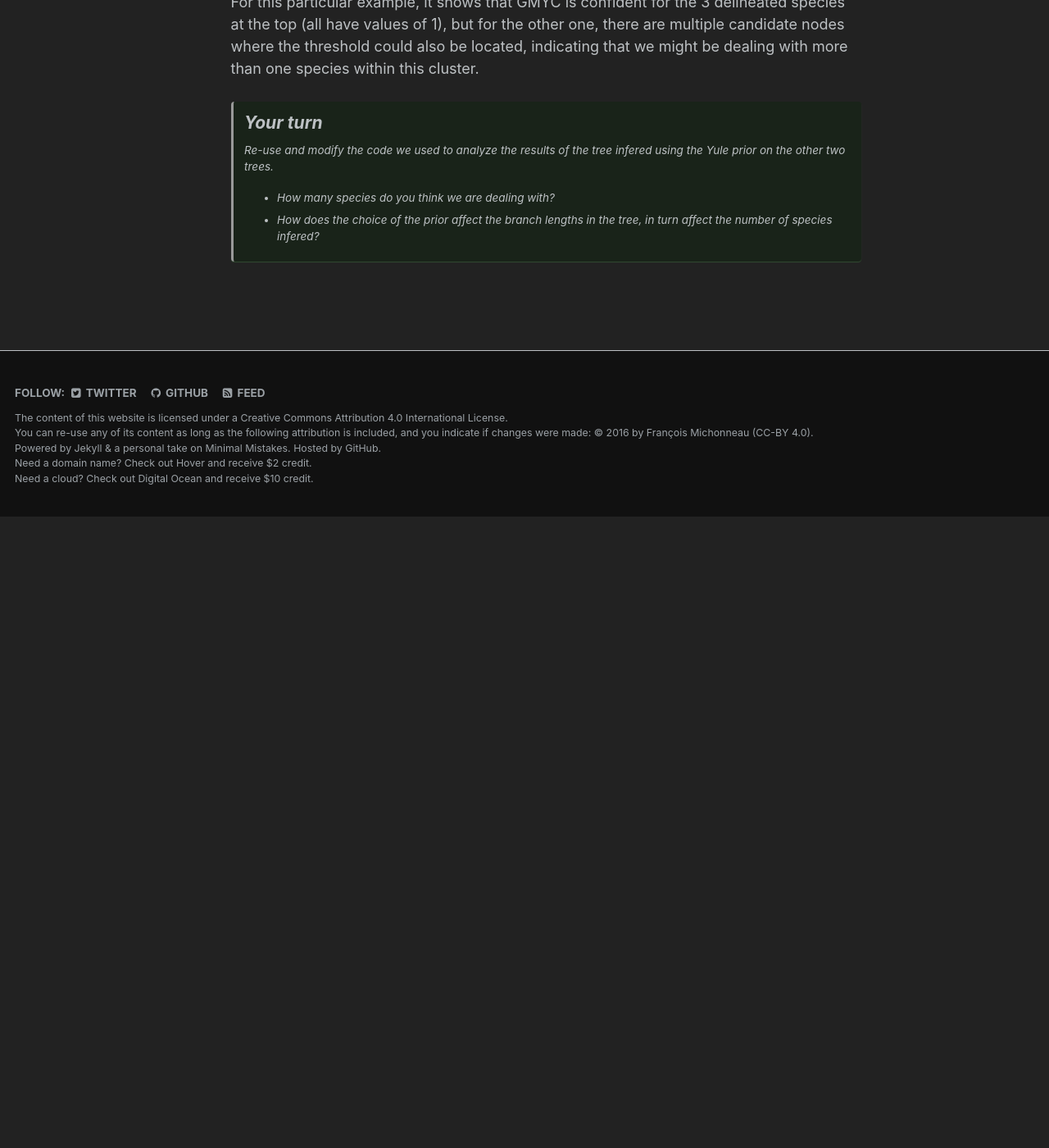
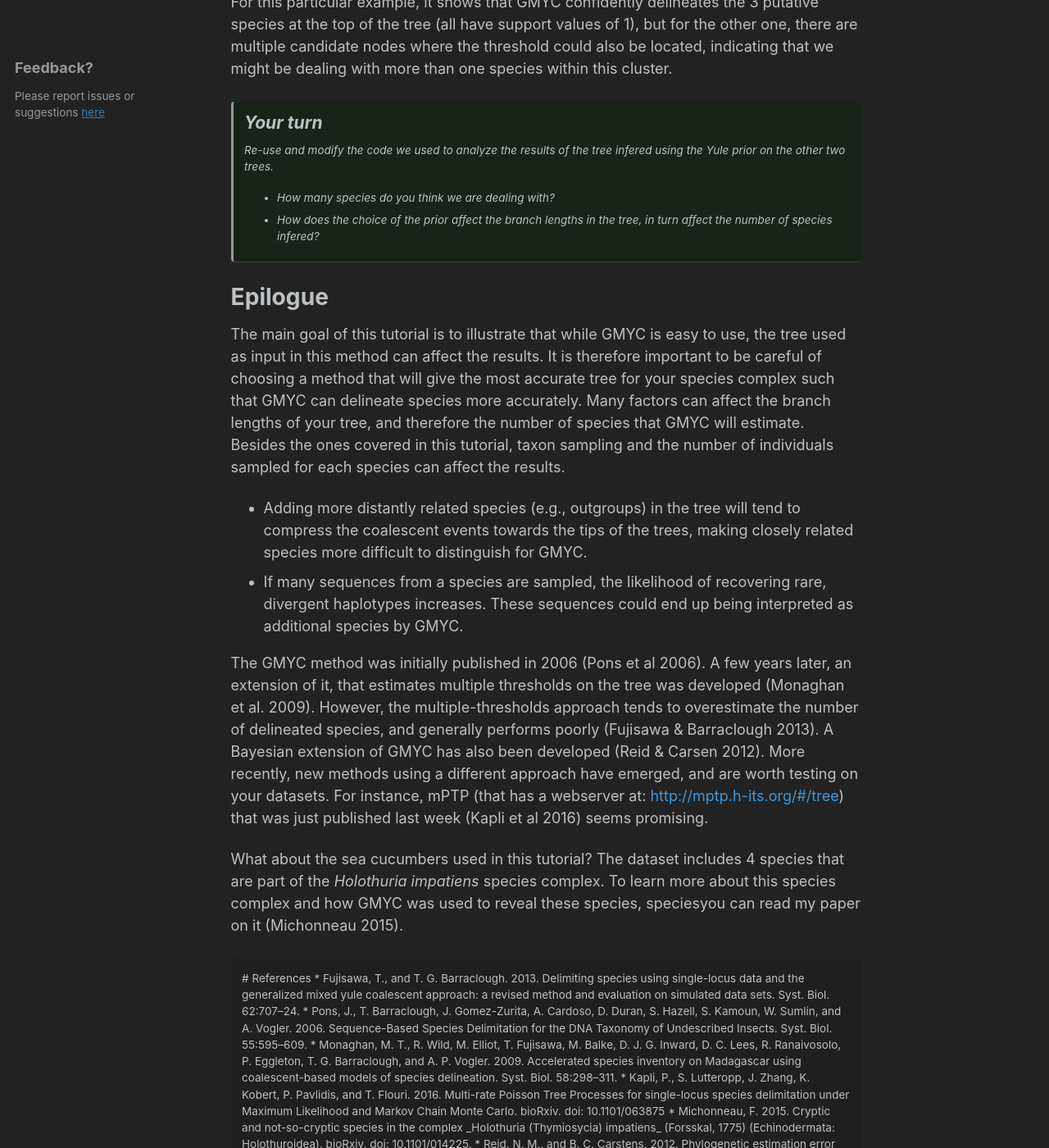
Before and after one commit to fmichonneau/francoismichonneau.net, a Jekyll site: the page built from _pages/gmyc-tutorial/index.md, in a window 1280 px wide and 1400 px high, scrolled down 13915 px. Shown: the whole window at 82% size. Built offline with Jekyll 4.4.1, drawn with Linux system fonts in a browser that asks for light colours; comment, search, counter and statistics services are not loaded; before the commit the page ends 14545 px from its top, so only the background shows below that; some of the changed text lies outside the part shown.

Commit message:
final edits

````diff
--- a/_pages/gmyc-tutorial/index.md
+++ b/_pages/gmyc-tutorial/index.md
@@ -5,6 +5,11 @@ layout: single
 excerpt: "a tutorial for doing species delineation on COI sequences with GMYC"
 permalink: /gmyc-tutorial/
 author_profile: false
+date: 2016-07-20
+comments: true
+sidebar:
+  - title: Feedback?
+    text: "Please report issues or suggestions [here](https://github.com/fmichonneau/francoismichonneau.net/issues/new?title=[GMYC-tutorial])"
 ---
 
 
@@ -223,7 +228,7 @@ In BEAUTI:
 
 At this stage your folder should look like this:
 
-![]({{ site.baseurl }}/assets/gmyc-tutorial/gmyc_file_organization.png)
+![]({{ site.baseurl }}/assets/gmyc-tutorial/gmyc_file_organization.png){: .align-center}
 
 It is also a good idea to make sure that each one of your XML files are correct,
 so you may want to open them again in BEAUTI to check that all the parameters
@@ -466,7 +471,7 @@ the next plot:
 plot(yule_gmyc)
 ```
 
-![plot of chunk yule-plot-diagnostics]({{ site.baseurl }}/assets/gmyc-tutorial/gmyc_yule-plot-diagnostics-1.png)
+<img src="{{ site.baseurl }}/assets/gmyc-tutorial/gmyc_yule-plot-diagnostics-1.png" title="plot of chunk yule-plot-diagnostics" alt="plot of chunk yule-plot-diagnostics" class="align-center" />
 
 Based on the trees alone, it can be difficult to figure out which samples are
 assigned to which species. To make this easier, the package has the function
@@ -541,14 +546,13 @@ plot(yule_tr, cex=.6, no.margin=TRUE)          # plot the tree
 nodelabels(round(yule_support, 2), cex=.7)     # plot the support values on the tree
 ```
 
-![plot of chunk yule-support]({{ site.baseurl }}/assets/gmyc-tutorial/gmyc_yule-support-1.png)
+<img src="{{ site.baseurl }}/assets/gmyc-tutorial/gmyc_yule-support-1.png" title="plot of chunk yule-support" alt="plot of chunk yule-support" class="align-center" />
 
-For this particular example, it shows that GMYC is confident for the 3
-delineated species at the top (all have values of 1), but for the other one,
-there are multiple candidate nodes where the threshold could also be located,
-indicating that we might be dealing with more than one species within this
-cluster.
-
+For this particular example, it shows that GMYC confidently delineates the 3
+putative species at the top of the tree (all have support values of 1), but for
+the other one, there are multiple candidate nodes where the threshold could also
+be located, indicating that we might be dealing with more than one species
+within this cluster.
 
 
 > # Your turn
@@ -561,9 +565,67 @@ cluster.
 {: .notice--success}
 
 
-<!--- FIXME: add concluding paragraph, that ties back to the biological context -->
-<!--of this example: how many species are really in this sample? -->
+# Epilogue
 
-<!-- FIXME: add citations for GMYC, tell that the multiple threshold is not -->
-<!-- better, that you need to be careful to interpret this data without other -->
-<!-- biological information. -->
+The main goal of this tutorial is to illustrate that while GMYC is easy to use,
+the tree used as input in this method can affect the results. It is therefore
+important to be careful of choosing a method that will give the most accurate
+tree for your species complex such that GMYC can delineate species more
+accurately. Many factors can affect the branch lengths of your tree, and
+therefore the number of species that GMYC will estimate. Besides the ones
+covered in this tutorial, taxon sampling and the number of individuals sampled
+for each species can affect the results.
+
+* Adding more distantly related species (e.g., outgroups) in the tree will tend
+  to compress the coalescent events towards the tips of the trees, making closely
+  related species more difficult to distinguish for GMYC.
+* If many sequences from a species are sampled, the likelihood of recovering
+  rare, divergent haplotypes increases. These sequences could end up being
+  interpreted as additional species by GMYC.
+
+The GMYC method was initially published in 2006 (Pons et al 2006). A few years
+later, an extension of it, that estimates multiple thresholds on the tree was
+developed (Monaghan et al. 2009). However, the multiple-thresholds approach
+tends to overestimate the number of delineated species, and generally performs
+poorly (Fujisawa & Barraclough 2013). A Bayesian extension of GMYC has also been
+developed (Reid & Carsen 2012). More recently, new methods using a different
+approach have emerged, and are worth testing on your datasets. For instance,
+mPTP (that has a webserver at: <http://mptp.h-its.org/#/tree>) that was just
+published last week (Kapli et al 2016) seems promising.
+
+What about the sea cucumbers used in this tutorial? The dataset includes 4
+species that are part of the _Holothuria impatiens_ species complex. To learn
+more about this species complex and how GMYC was used to reveal these species,
+speciesyou can read my paper on it (Michonneau 2015).
+
+<div class="notice--primary">
+
+# References
+
+* Fujisawa, T., and T. G. Barraclough. 2013. Delimiting species using
+  single-locus data and the generalized mixed yule coalescent approach: a
+  revised method and evaluation on simulated data sets. Syst. Biol. 62:707–24.
+
+* Pons, J., T. Barraclough, J. Gomez-Zurita, A. Cardoso, D. Duran, S. Hazell,
+  S. Kamoun, W. Sumlin, and A. Vogler. 2006. Sequence-Based Species Delimitation
+  for the DNA Taxonomy of Undescribed Insects. Syst. Biol. 55:595–609.
+
+* Monaghan, M. T., R. Wild, M. Elliot, T. Fujisawa, M. Balke, D. J. G. Inward,
+  D. C. Lees, R. Ranaivosolo, P. Eggleton, T. G. Barraclough, and
+  A. P. Vogler. 2009. Accelerated species inventory on Madagascar using
+  coalescent-based models of species delineation. Syst. Biol. 58:298–311.
+
+* Kapli, P., S. Lutteropp, J. Zhang, K. Kobert, P. Pavlidis, and
+  T. Flouri. 2016. Multi-rate Poisson Tree Processes for single-locus species
+  delimitation under Maximum Likelihood and Markov Chain Monte
+  Carlo. bioRxiv. doi: 10.1101/063875
+
+* Michonneau, F. 2015. Cryptic and not-so-cryptic species in the complex
+  _Holothuria (Thymiosycia) impatiens_ (Forsskal, 1775) (Echinodermata:
+  Holothuroidea). bioRxiv, doi: 10.1101/014225.
+
+* Reid, N. M., and B. C. Carstens. 2012. Phylogenetic estimation error can
+  decrease the accuracy of species delimitation: a Bayesian implementation of
+  the general mixed Yule-coalescent model. BMC Evol. Biol. 12:196.
+
+</div>
````
Also changed, not shown: _pages/gmyc-tutorial/index.Rmd (+76 -14 lines).
